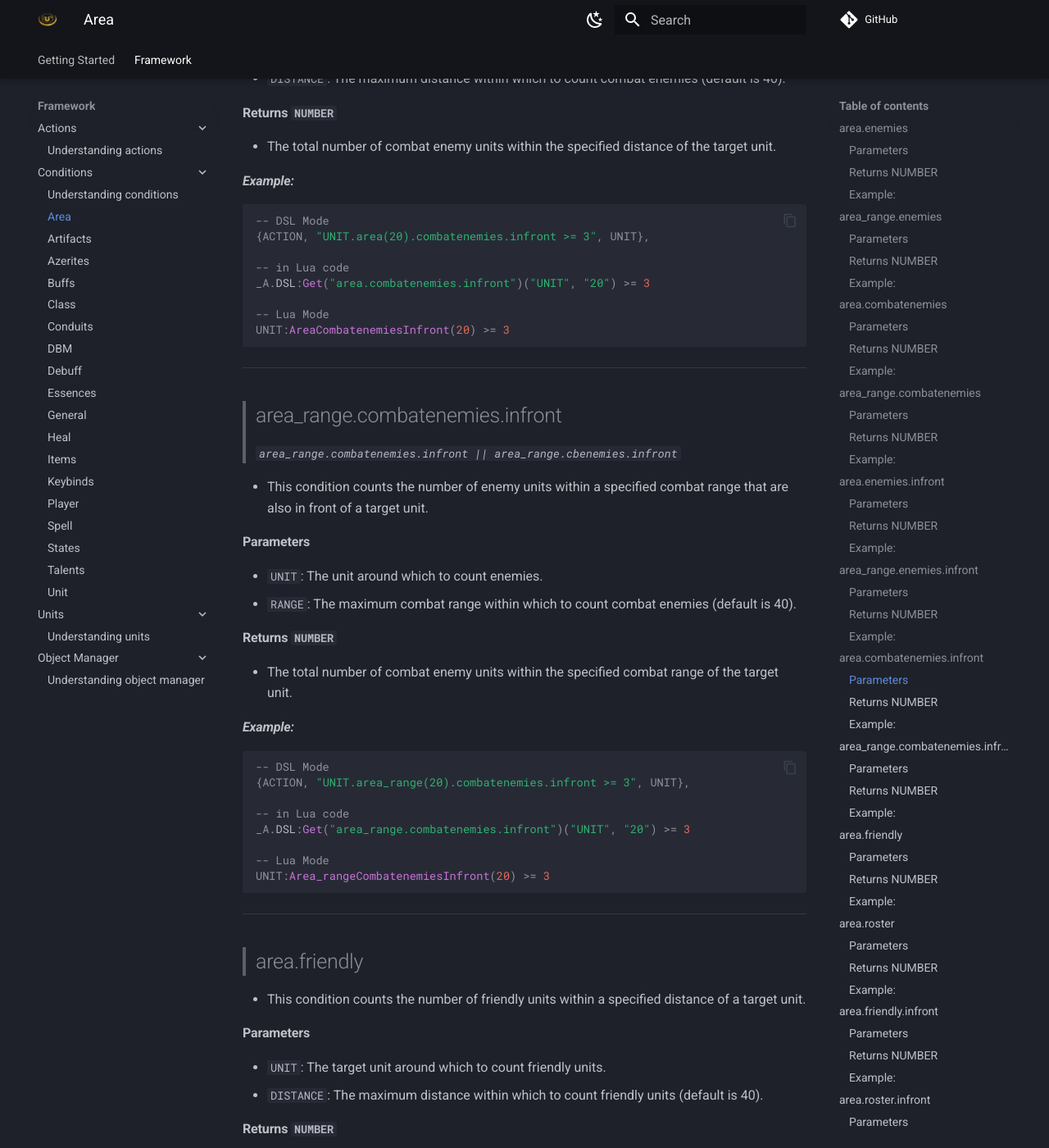
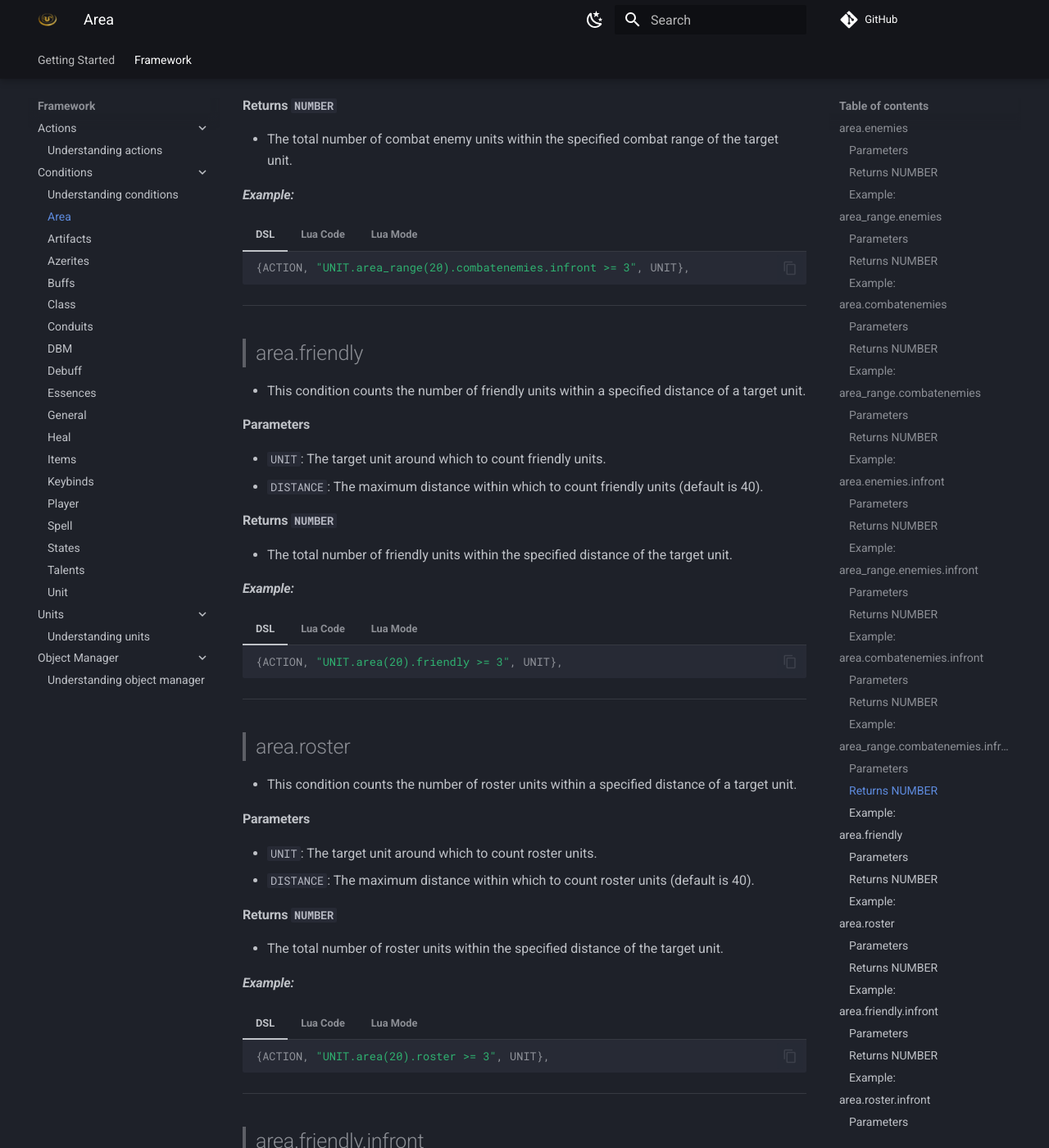
Before and after one commit to DimaSheiko/apep-docs, an MkDocs documentation site: the page built from docs/framework/conditions/area.md, in a window 1280 px wide and 1400 px high, scrolled down 4190 px. Shown: the whole window at 82% size. Built offline with MkDocs 1.6.1 and Material for MkDocs 9.7.7, drawn with Linux system fonts in a browser that asks for light colours; comment, search, counter and statistics services are not loaded; some of the changed text lies outside the part shown.

Commit message:
Refactor area

````diff
--- a/docs/framework/conditions/area.md
+++ b/docs/framework/conditions/area.md
@@ -17,16 +17,23 @@
 
 #### _Example:_
 
-```lua
--- DSL Mode
-{ACTION, "UNIT.area(20).enemies >= 3", UNIT},
+=== "DSL"
 
--- in Lua code
-_A.DSL:Get("area.enemies")("UNIT", "20") >= 3
+    ```lua
+    {ACTION, "UNIT.area(20).enemies >= 3", UNIT},
+    ```
 
--- Lua Mode
-UNIT:AreaEnemies(20) >= 3
-```
+=== "Lua Code"
+
+    ```lua
+    _A.DSL:Get("area.enemies")("UNIT", "20") >= 3
+    ```
+
+=== "Lua Mode"
+
+    ```lua
+    UNIT:AreaEnemies(20) >= 3
+    ```
 
 ---
 
@@ -45,16 +52,23 @@ UNIT:AreaEnemies(20) >= 3
 
 #### _Example:_
 
-```lua
--- DSL Mode
-{ACTION, "UNIT.area_range(20).enemies >= 3", UNIT},
+=== "DSL"
 
--- in Lua code
-_A.DSL:Get("area.area_range")("UNIT", "20") >= 3
+    ```lua
+    {ACTION, "UNIT.area_range(20).enemies >= 3", UNIT},
+    ```
 
--- Lua Mode
-UNIT:Area_rangeEnemies(20) >= 3
-```
+=== "Lua Code"
+
+    ```lua
+    _A.DSL:Get("area.area_range")("UNIT", "20") >= 3
+    ```
+
+=== "Lua Mode"
+
+    ```lua
+    UNIT:Area_rangeEnemies(20) >= 3
+    ```
 
 ---
 
@@ -75,16 +89,23 @@ UNIT:Area_rangeEnemies(20) >= 3
 
 #### _Example:_
 
-```lua
--- DSL Mode
-{ACTION, "UNIT.area(20).combatenemies >= 3", UNIT},
+=== "DSL"
 
--- in Lua code
-_A.DSL:Get("area.combatenemies")("UNIT", "20") >= 3
+    ```lua
+    {ACTION, "UNIT.area(20).combatenemies >= 3", UNIT},
+    ```
 
--- Lua Mode
-UNIT:AreaCombatenemies(20) >= 3
-```
+=== "Lua Code"
+
+    ```lua
+    _A.DSL:Get("area.combatenemies")("UNIT", "20") >= 3
+    ```
+
+=== "Lua Mode"
+
+    ```lua
+    UNIT:AreaCombatenemies(20) >= 3
+    ```
 
 ---
 
@@ -105,16 +126,23 @@ UNIT:AreaCombatenemies(20) >= 3
 
 #### _Example:_
 
-```lua
--- DSL Mode
-{ACTION, "UNIT.area_range(20).combatenemies >= 3", UNIT},
+=== "DSL"
 
--- in Lua code
-_A.DSL:Get("area_range.combatenemies")("UNIT", "20") >= 3
+    ```lua
+    {ACTION, "UNIT.area_range(20).combatenemies >= 3", UNIT},
+    ```
 
--- Lua Mode
-UNIT:Area_rangeCombatenemies(20) >= 3
-```
+=== "Lua Code"
+
+    ```lua
+    _A.DSL:Get("area_range.combatenemies")("UNIT", "20") >= 3
+    ```
+
+=== "Lua Mode"
+
+    ```lua
+    UNIT:Area_rangeCombatenemies(20) >= 3
+    ```
 
 ---
 
@@ -133,16 +161,23 @@ UNIT:Area_rangeCombatenemies(20) >= 3
 
 #### _Example:_
 
-```lua
--- DSL Mode
-{ACTION, "UNIT.area(20).enemies.infront >= 3", UNIT},
+=== "DSL"
 
--- in Lua code
-_A.DSL:Get("area.enemies.infront")("UNIT", "20") >= 3
+    ```lua
+    {ACTION, "UNIT.area(20).enemies.infront >= 3", UNIT},
+    ```
 
--- Lua Mode
-UNIT:AreaEnemiesInfront(20) >= 3
-```
+=== "Lua Code"
+
+    ```lua
+    _A.DSL:Get("area.enemies.infront")("UNIT", "20") >= 3
+    ```
+
+=== "Lua Mode"
+
+    ```lua
+    UNIT:AreaEnemiesInfront(20) >= 3
+    ```
 
 ---
 
@@ -161,16 +196,23 @@ UNIT:AreaEnemiesInfront(20) >= 3
 
 #### _Example:_
 
-```lua
--- DSL Mode
-{ACTION, "UNIT.area_range(20).enemies.infront >= 3", UNIT},
+=== "DSL"
 
--- in Lua code
-_A.DSL:Get("area_range.enemies.infront")("UNIT", "20") >= 3
+    ```lua
+    {ACTION, "UNIT.area_range(20).enemies.infront >= 3", UNIT},
+    ```
 
--- Lua Mode
-UNIT:Area_rangeEnemiesInfront(20) >= 3
-```
+=== "Lua Code"
+
+    ```lua
+    _A.DSL:Get("area_range.enemies.infront")("UNIT", "20") >= 3
+    ```
+
+=== "Lua Mode"
+
+    ```lua
+    UNIT:Area_rangeEnemiesInfront(20) >= 3
+    ```
 
 ---
 
@@ -191,16 +233,23 @@ UNIT:Area_rangeEnemiesInfront(20) >= 3
 
 #### _Example:_
 
-```lua
--- DSL Mode
-{ACTION, "UNIT.area(20).combatenemies.infront >= 3", UNIT},
+=== "DSL"
 
--- in Lua code
-_A.DSL:Get("area.combatenemies.infront")("UNIT", "20") >= 3
+    ```lua
+    {ACTION, "UNIT.area(20).combatenemies.infront >= 3", UNIT},
+    ```
 
--- Lua Mode
-UNIT:AreaCombatenemiesInfront(20) >= 3
-```
+=== "Lua Code"
+
+    ```lua
+    _A.DSL:Get("area.combatenemies.infront")("UNIT", "20") >= 3
+    ```
+
+=== "Lua Mode"
+
+    ```lua
+    UNIT:AreaCombatenemiesInfront(20) >= 3
+    ```
 
 ---
 
@@ -221,16 +270,23 @@ UNIT:AreaCombatenemiesInfront(20) >= 3
 
 #### _Example:_
 
-```lua
--- DSL Mode
-{ACTION, "UNIT.area_range(20).combatenemies.infront >= 3", UNIT},
+=== "DSL"
 
--- in Lua code
-_A.DSL:Get("area_range.combatenemies.infront")("UNIT", "20") >= 3
+    ```lua
+    {ACTION, "UNIT.area_range(20).combatenemies.infront >= 3", UNIT},
+    ```
 
--- Lua Mode
-UNIT:Area_rangeCombatenemiesInfront(20) >= 3
-```
+=== "Lua Code"
+
+    ```lua
+    _A.DSL:Get("area_range.combatenemies.infront")("UNIT", "20") >= 3
+    ```
+
+=== "Lua Mode"
+
+    ```lua
+    UNIT:Area_rangeCombatenemiesInfront(20) >= 3
+    ```
 
 ---
 
@@ -249,16 +305,23 @@ UNIT:Area_rangeCombatenemiesInfront(20) >= 3
 
 #### _Example:_
 
-```lua
--- DSL Mode
-{ACTION, "UNIT.area(20).friendly >= 3", UNIT},
+=== "DSL"
 
--- in Lua code
-_A.DSL:Get("area.friendly")("UNIT", "20") >= 3
+    ```lua
+    {ACTION, "UNIT.area(20).friendly >= 3", UNIT},
+    ```
 
--- Lua Mode
-UNIT:AreaFriendly(20) >= 3
-```
+=== "Lua Code"
+
+    ```lua
+    _A.DSL:Get("area.friendly")("UNIT", "20") >= 3
+    ```
+
+=== "Lua Mode"
+
+    ```lua
+    UNIT:AreaFriendly(20) >= 3
+    ```
 
 ---
 
@@ -277,16 +340,23 @@ UNIT:AreaFriendly(20) >= 3
 
 #### _Example:_
 
-```lua
--- DSL Mode
-{ACTION, "UNIT.area(20).roster >= 3", UNIT},
+=== "DSL"
 
--- in Lua code
-_A.DSL:Get("area.roster")("UNIT", "20") >= 3
+    ```lua
+    {ACTION, "UNIT.area(20).roster >= 3", UNIT},
+    ```
 
--- Lua Mode
-UNIT:AreaRoster(20) >= 3
-```
+=== "Lua Code"
+
+    ```lua
+    _A.DSL:Get("area.roster")("UNIT", "20") >= 3
+    ```
+
+=== "Lua Mode"
+
+    ```lua
+    UNIT:AreaRoster(20) >= 3
+    ```
 
 ---
 
@@ -305,16 +375,23 @@ UNIT:AreaRoster(20) >= 3
 
 #### _Example:_
 
-```lua
--- DSL Mode
-{ACTION, "UNIT.area(20).friendly.infront >= 3", UNIT},
+=== "DSL"
 
--- in Lua code
-_A.DSL:Get("area.friendly.infront")("UNIT", "20") >= 3
+    ```lua
+    {ACTION, "UNIT.area(20).friendly.infront >= 3", UNIT},
+    ```
 
--- Lua Mode
-UNIT:AreaFriendlyInfront(20) >= 3
-```
+=== "Lua Code"
+
+    ```lua
+    _A.DSL:Get("area.friendly.infront")("UNIT", "20") >= 3
+    ```
+
+=== "Lua Mode"
+
+    ```lua
+    UNIT:AreaFriendlyInfront(20) >= 3
+    ```
 
 ---
 
@@ -333,16 +410,23 @@ UNIT:AreaFriendlyInfront(20) >= 3
 
 #### _Example:_
 
-```lua
--- DSL Mode
-{ACTION, "UNIT.area(20).roster.infront >= 3", UNIT},
+=== "DSL"
 
--- in Lua code
-_A.DSL:Get("area.roster.infront")("UNIT", "20") >= 3
+    ```lua
+    {ACTION, "UNIT.area(20).roster.infront >= 3", UNIT},
+    ```
 
--- Lua Mode
-UNIT:AreaRosterInfront(20) >= 3
-```
+=== "Lua Code"
+
+    ```lua
+    _A.DSL:Get("area.roster.infront")("UNIT", "20") >= 3
+    ```
+
+=== "Lua Mode"
+
+    ```lua
+    UNIT:AreaRosterInfront(20) >= 3
+    ```
 
 ---
 
@@ -361,16 +445,23 @@ UNIT:AreaRosterInfront(20) >= 3
 
 #### _Example:_
 
-```lua
--- DSL Mode
-{ACTION, "UNIT.area(20).roster.incdmg >= 400000", UNIT},
+=== "DSL"
 
--- in Lua code
-_A.DSL:Get("area.roster.incdmg")("UNIT", "20") >= 400000
+    ```lua
+    {ACTION, "UNIT.area(20).roster.incdmg >= 400000", UNIT},
+    ```
 
--- Lua Mode
-UNIT:AreaRosterIncdmg(20) >= 400000
-```
+=== "Lua Code"
+
+    ```lua
+    _A.DSL:Get("area.roster.incdmg")("UNIT", "20") >= 400000
+    ```
+
+=== "Lua Mode"
+
+    ```lua
+    UNIT:AreaRosterIncdmg(20) >= 400000
+    ```
 
 ---
 
@@ -389,13 +480,20 @@ UNIT:AreaRosterIncdmg(20) >= 400000
 
 #### _Example:_
 
-```lua
--- DSL Mode
-{ACTION, "UNIT.area(20).dead.roster >= 3", UNIT},
+=== "DSL"
 
--- in Lua code
-_A.DSL:Get("area.dead.roster")("UNIT", "20") >= 3
+    ```lua
+    {ACTION, "UNIT.area(20).dead.roster >= 3", UNIT},
+    ```
 
--- Lua Mode
-UNIT:AreaDeadRoster(20) >= 3
-```
+=== "Lua Code"
+
+    ```lua
+    _A.DSL:Get("area.dead.roster")("UNIT", "20") >= 3
+    ```
+
+=== "Lua Mode"
+
+    ```lua
+    UNIT:AreaDeadRoster(20) >= 3
+    ```
--- a/mkdocs.yml
+++ b/mkdocs.yml
@@ -39,6 +39,9 @@ theme:
 # Extensions
 markdown_extensions:
   - attr_list
+  - pymdownx.emoji:
+      emoji_index: !!python/name:material.extensions.emoji.twemoji
+      emoji_generator: !!python/name:material.extensions.emoji.to_svg
   - pymdownx.highlight:
       anchor_linenums: true
       line_spans: __span
````
